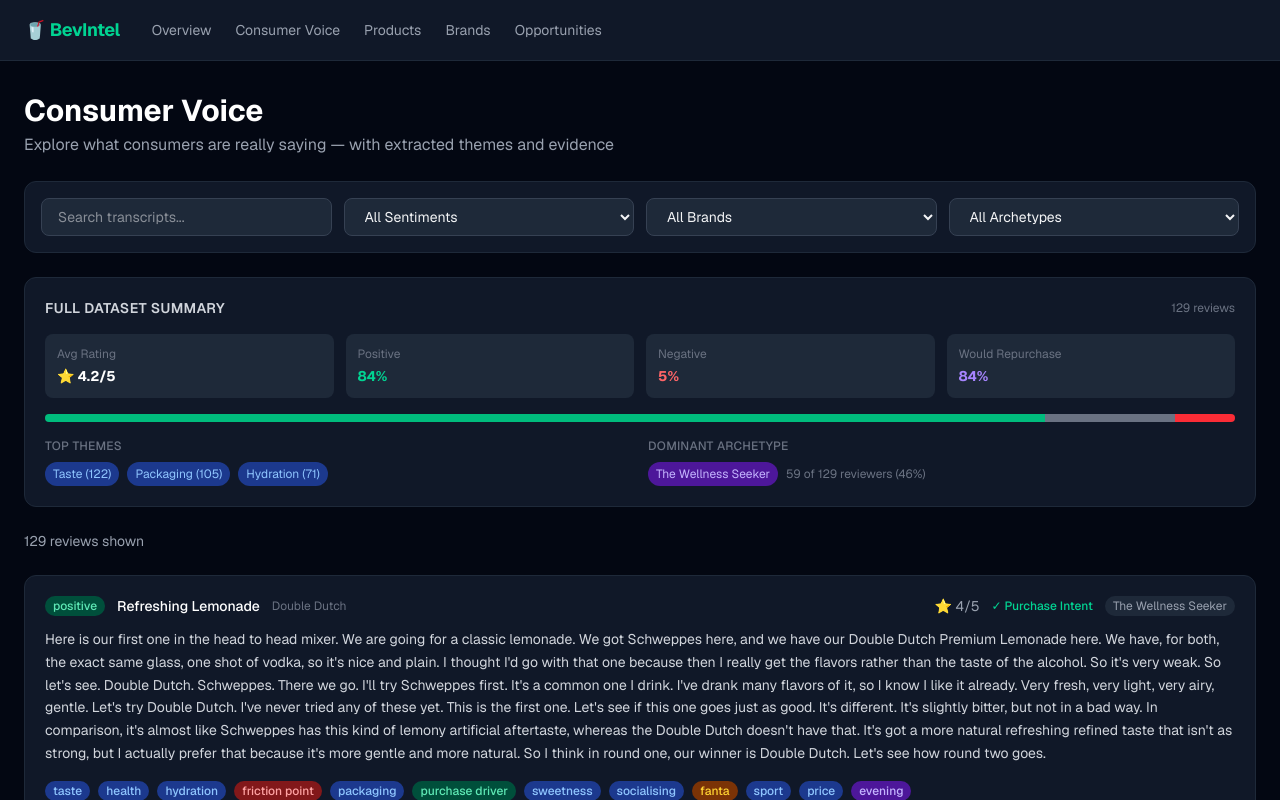
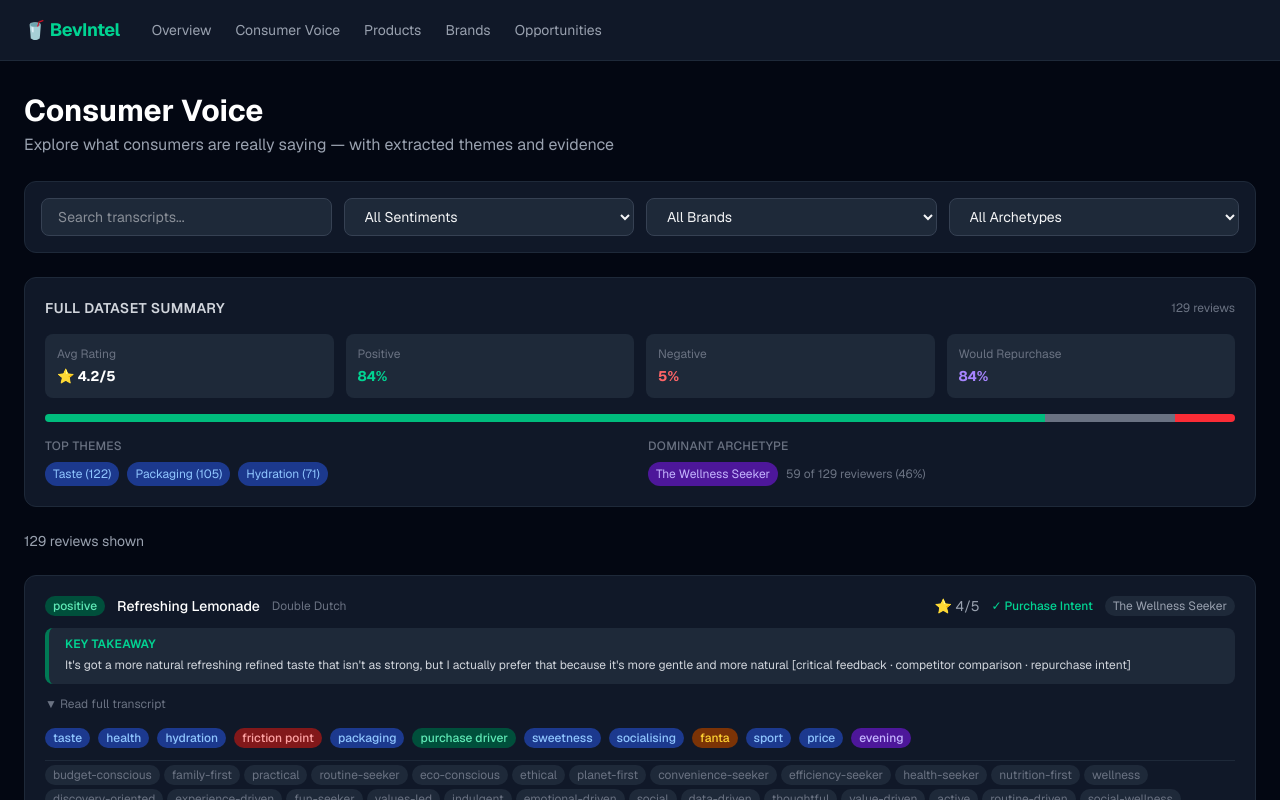
Before and after one commit to daisycloonan/insights-dashboard, a Next.js app: page /consumer-voice in a window 1280 px wide. Shown: the top 800 px of the page. Built offline with nearby package versions, Linux system fonts and the light colour scheme.

Commit message:
Add key takeaway summary to each review card

```diff
--- a/src/app/consumer-voice/page.tsx
+++ b/src/app/consumer-voice/page.tsx
@@ -58,6 +58,49 @@
     topArchetype: topArchetype ?? null,
     avgRating: Math.round(avgRating * 10) / 10,
   };
+}
+
+function buildReviewSummary(review: ReviewIntelligence): string {
+  const text = review.transcript;
+  const lower = text.toLowerCase();
+  const sentences = text.split(/[.!?]+/).map(s => s.trim()).filter(s => s.length > 20);
+
+  // Score each sentence by how many insight signals it contains
+  const SIGNAL_WORDS = [
+    'taste', 'flavour', 'flavor', 'sweet', 'bitter', 'refreshing', 'health', 'natural',
+    'organic', 'energy', 'caffeine', 'price', 'expensive', 'value', 'packaging', 'bottle',
+    'can', 'design', 'love', 'hate', 'recommend', 'disappointed', 'amazing', 'terrible',
+    'would buy', 'repurchase', 'again', 'prefer', 'compare', 'better', 'worse', 'unique',
+    'different', 'interesting', 'perfect', 'not for me', 'my kind', 'gym', 'workout',
+    'morning', 'evening', 'relax', 'functional', 'cbd', 'kombucha', 'probiotic',
+  ];
+
+  const scored = sentences.map(sentence => ({
+    sentence,
+    score: SIGNAL_WORDS.filter(w => sentence.toLowerCase().includes(w)).length,
+  })).sort((a, b) => b.score - a.score);
+
+  const topSentence = scored[0]?.sentence ?? sentences[0] ?? '';
+
+  // Build key facts
+  const facts: string[] = [];
+
+  const positiveWords = ['love', 'amazing', 'great', 'excellent', 'perfect', 'fantastic', 'recommend', 'best'];
+  const negativeWords = ['hate', 'disappointed', 'terrible', 'awful', 'bad', 'not for me', 'would not', "wouldn't"];
+  const isPositiveReview = positiveWords.some(w => lower.includes(w));
+  const isNegativeReview = negativeWords.some(w => lower.includes(w));
+
+  if (isPositiveReview && review.sentiment === 'positive') facts.push('strong endorsement');
+  if (isNegativeReview || review.sentiment === 'negative') facts.push('critical feedback');
+  if (lower.includes('compar') || lower.includes('versus') || lower.includes(' vs ')) facts.push('competitor comparison');
+  if (lower.includes('would buy') || lower.includes('repurchase') || lower.includes('buy again') || review.purchaseIntent) facts.push('repurchase intent');
+  if (lower.includes('cbd') || lower.includes('kombucha') || lower.includes('probiotic') || lower.includes('functional')) facts.push('functional benefits');
+  if (lower.includes('too sweet') || lower.includes('sweetness')) facts.push('sweetness feedback');
+  if (lower.includes('price') || lower.includes('expensive') || lower.includes('value')) facts.push('price sensitivity');
+
+  const tagLine = facts.length > 0 ? ` [${facts.join(' · ')}]` : '';
+
+  return `${topSentence.slice(0, 150)}${topSentence.length > 150 ? '...' : ''}${tagLine}`;
 }
 
 export default function ConsumerVoicePage() {
@@ -221,7 +264,20 @@
                 </div>
               </div>
 
-              <p className="text-sm text-gray-300 leading-relaxed">{review.transcript}</p>
+              {/* AI-style summary */}
+<div className="bg-gray-800 rounded-lg px-4 py-2 border-l-4 border-emerald-700">
+  <p className="text-xs text-emerald-400 font-semibold mb-1 uppercase tracking-wide">Key Takeaway</p>
+  <p className="text-xs text-gray-300 leading-relaxed">{buildReviewSummary(review)}</p>
+</div>
+
+{/* Full transcript — collapsed by default */}
+<details className="group">
+  <summary className="text-xs text-gray-500 hover:text-gray-300 cursor-pointer list-none flex items-center gap-1">
+    <span className="group-open:hidden">▼ Read full transcript</span>
+    <span className="hidden group-open:inline">▲ Hide transcript</span>
+  </summary>
+  <p className="text-sm text-gray-400 leading-relaxed mt-2">{review.transcript}</p>
+</details>
 
               {reviewSignals.length > 0 && (
                 <div className="flex flex-wrap gap-2 pt-1">
```
